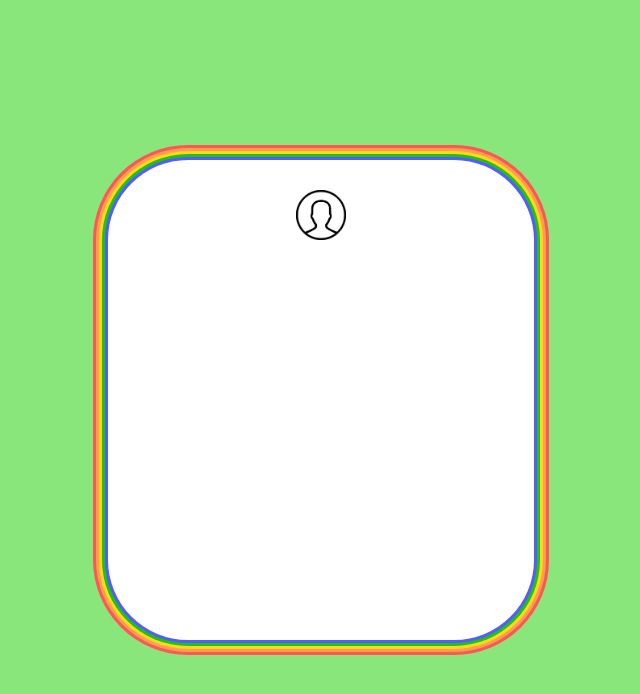
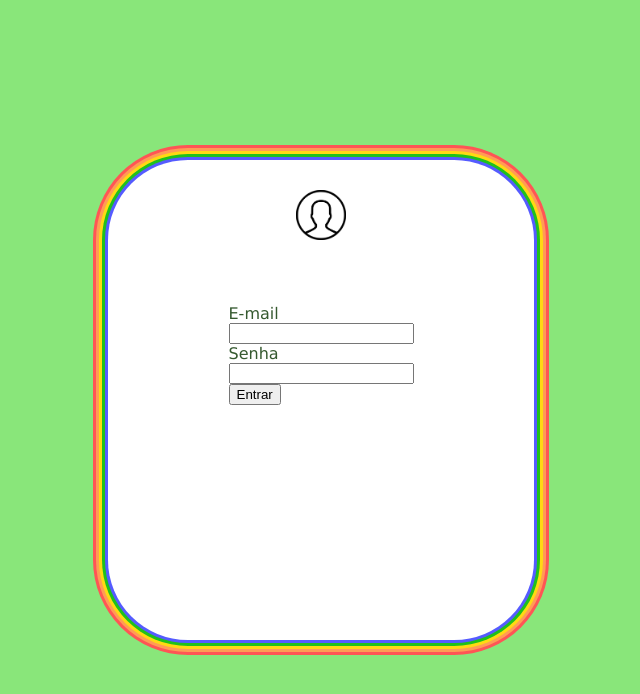
Before and after one commit to LucasTalen/Trabalho2, a plain HTML site: page trabalho/login.html in a window 1280 px wide. Shown: the whole page, without its empty margins (319-959 px from the left). Drawn offline with Linux system fonts and the light colour scheme.

Commit message:
add formulário

```diff
--- a/trabalho/login.html
+++ b/trabalho/login.html
@@ -21,7 +21,17 @@
                     <div class="avatar_profile">
                         <img src="./img/avatar.png" id="img_perfil">
                     </div>
-                    <div class="form_login"></div>
+                    <div class="form_login">
+                        <form id="login_form">
+                            <label for="campo_email">E-mail</label><br>
+                            <input type="text" id="campo_email"><br>
+
+                            <label for="campo_email">Senha</label><br>
+                            <input type="password" id="campo_senha"><br>
+
+                            <button type="submit" id="botao_entrar" value="Entrar">Entrar</button>
+                        </form>
+                    </div>
 
                 </div>
                 <div class="login_right"></div>
```
